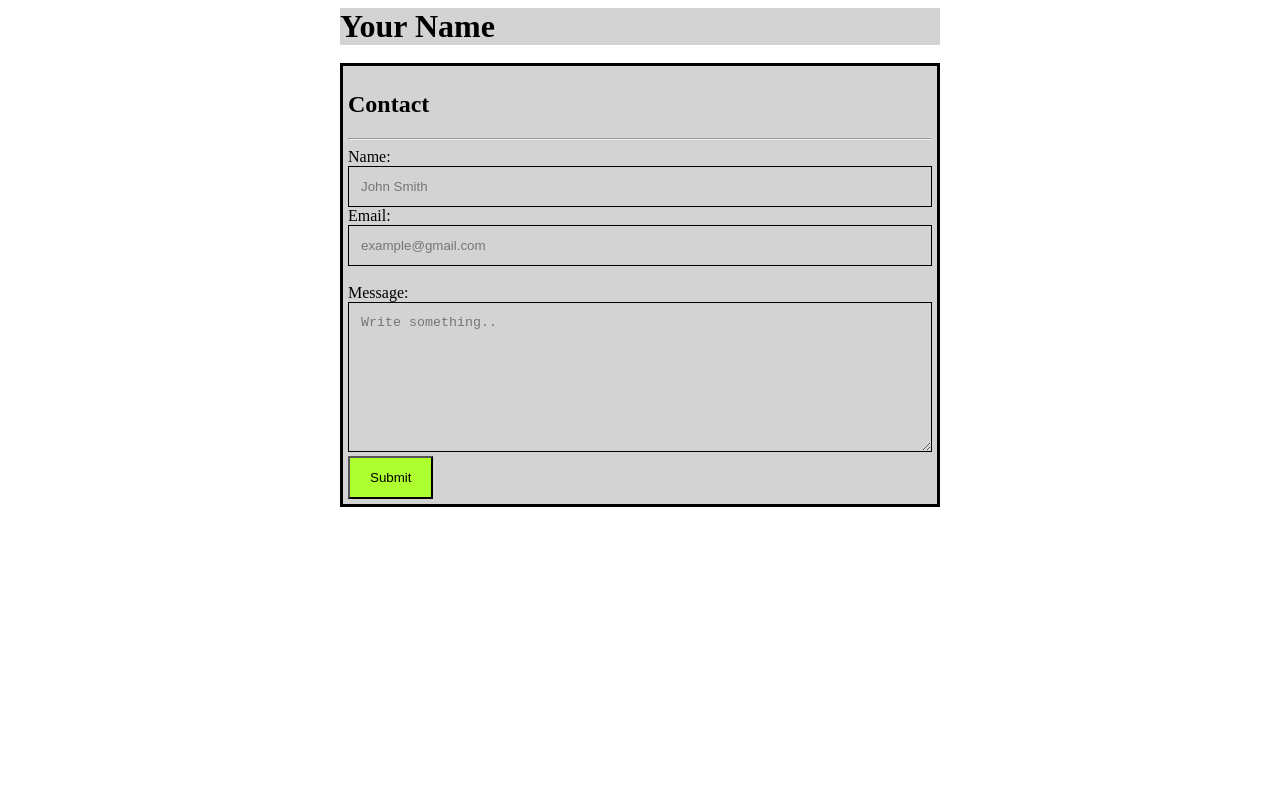
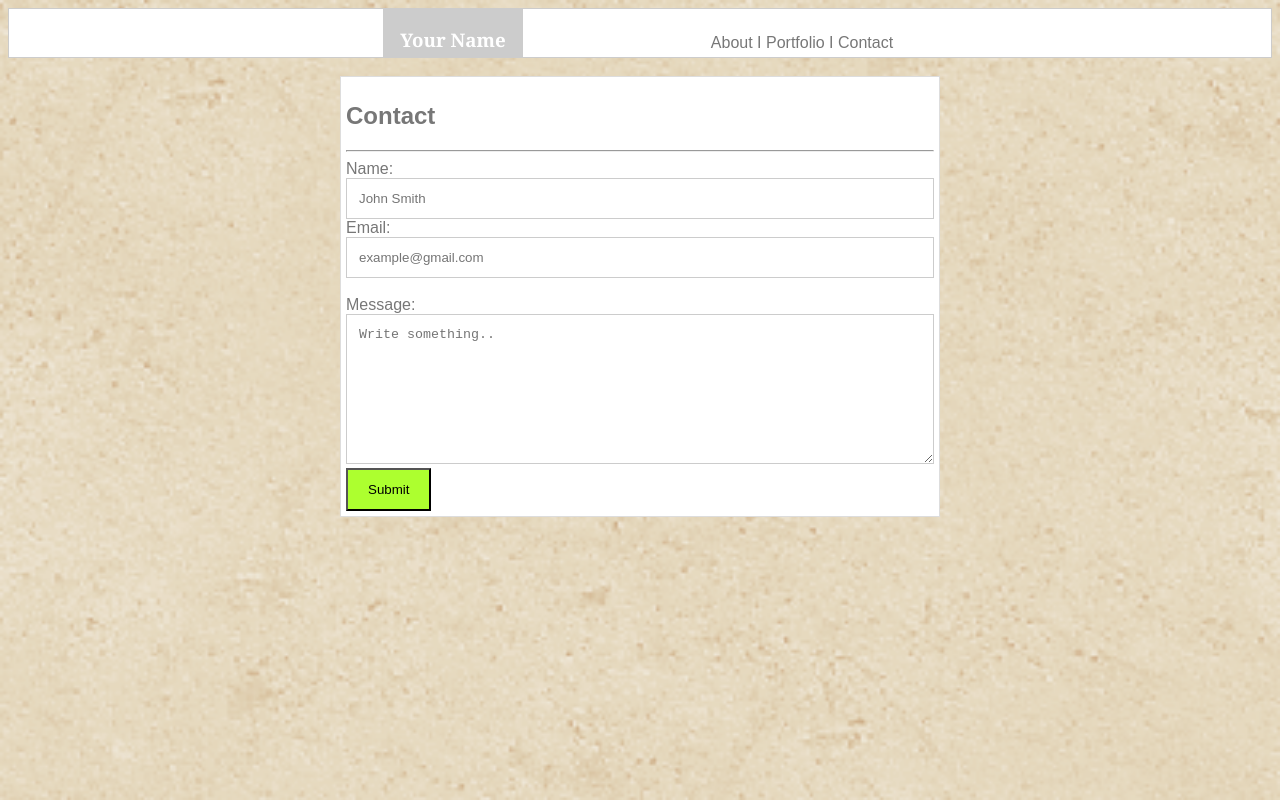
Before and after one commit to dscs4thakkar/Basic-Portfolio, a plain HTML site: page contact.html in a window 1280 px wide. Drawn offline with Linux system fonts and the light colour scheme.

Commit message:
contact form complete

```diff
--- a/assets/css/style.css
+++ b/assets/css/style.css
@@ -2,16 +2,25 @@ form {
   margin: 0 auto;
   width: 600px;
   padding: 5px;
-  border: 3px solid;
+  border: 1px solid #dddddd;
+  color: #777777;
 }
 body
+{
+  font-family: 'Arial', 'Helvetica Neue', Helvetica, sans-serif;
+  background-image: url(../images/vintage-concrete.png);
+  background-repeat: no-repeat;
+  background-size: 100%;
+}
 * {box-sizing: border-box;
-background-color: lightgray;}
+
+}
+
 
 input[type=text], textarea {
   width: 100%;
   padding: 12px;
-  border: 1px solid;
+  border: 1px solid #cccccc;
 
 }
 
@@ -24,3 +33,35 @@ h1 {
   margin: 0 auto;
   width: 600px;
 border: 1px;}
+.div1 {
+  float: left;
+  width: 140px;
+  height: 50px;
+  background: #cccccc;
+  color: white;
+  text-align: center;
+  margin-left: 375px;
+  font-family: 'Georgia', Times, Times New Roman, serif;
+
+
+}
+.div2 {
+  float: right;
+  width: 200px;
+  height: 50px;
+  margin: 10px;
+  text-align: center;
+  margin-right: 370px;
+  color: #777777;
+
+}
+
+.div3 {
+  border: 1px solid #cccccc ;
+  height: 50px;
+  margin: 0 auto;
+  background: #ffffff;
+}
+.form1 {
+  background: white;
+}
--- a/contact.html
+++ b/contact.html
@@ -4,8 +4,17 @@
     <link rel="stylesheet" href="assets/css/style.css">
 </head>
 <body>
-    <h1><b>Your Name</b></h1><br>
-<form>
+
+    <div>
+        <div class="div1"><h3>Your Name</h3></div>
+        <div class="div2"><p>About I Portfolio I Contact</p></div>
+
+        <div class="div3"></div>
+
+    </div>
+    <br>
+
+<form class="form1">
 <h2><strong>Contact</strong></h2>
 <hr>
 <div>
```
Also changed, not shown: assets/images/vintage-concrete.png (added).
